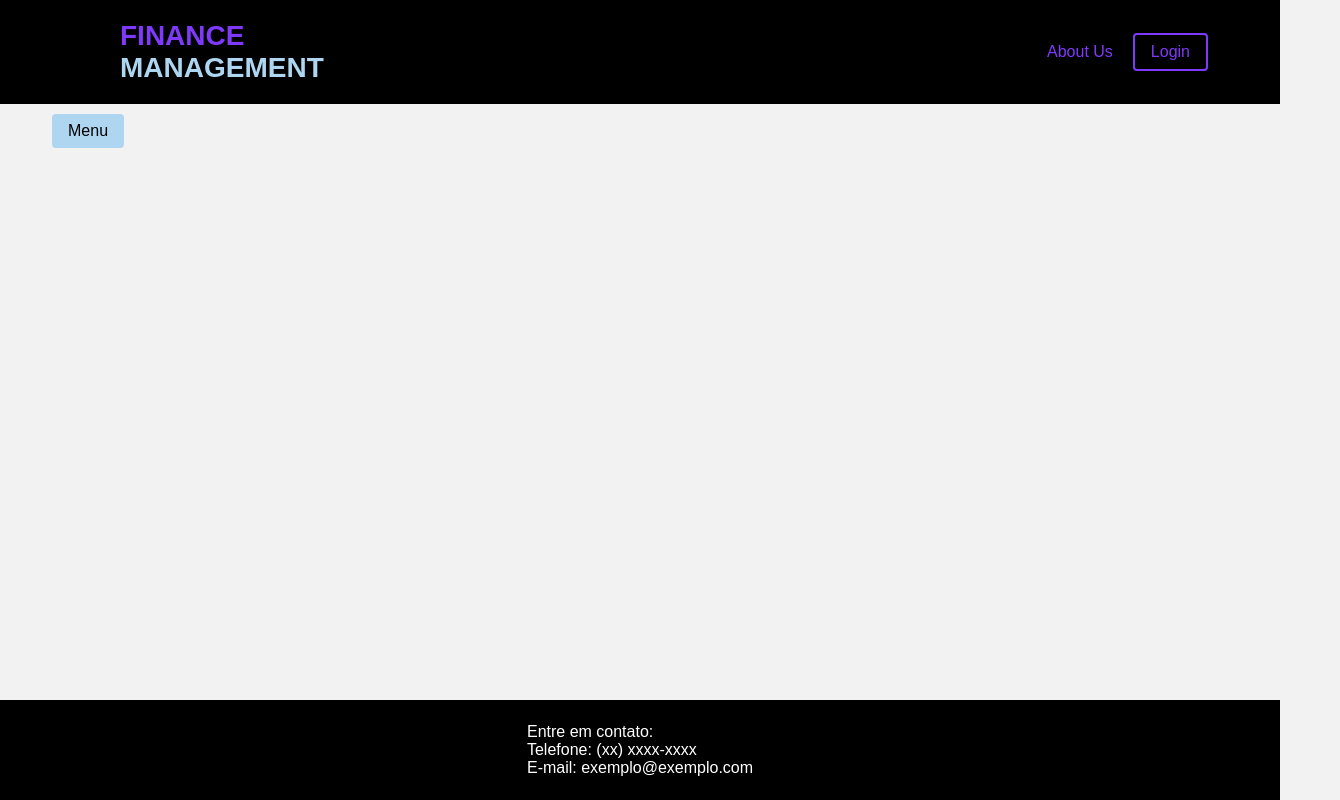
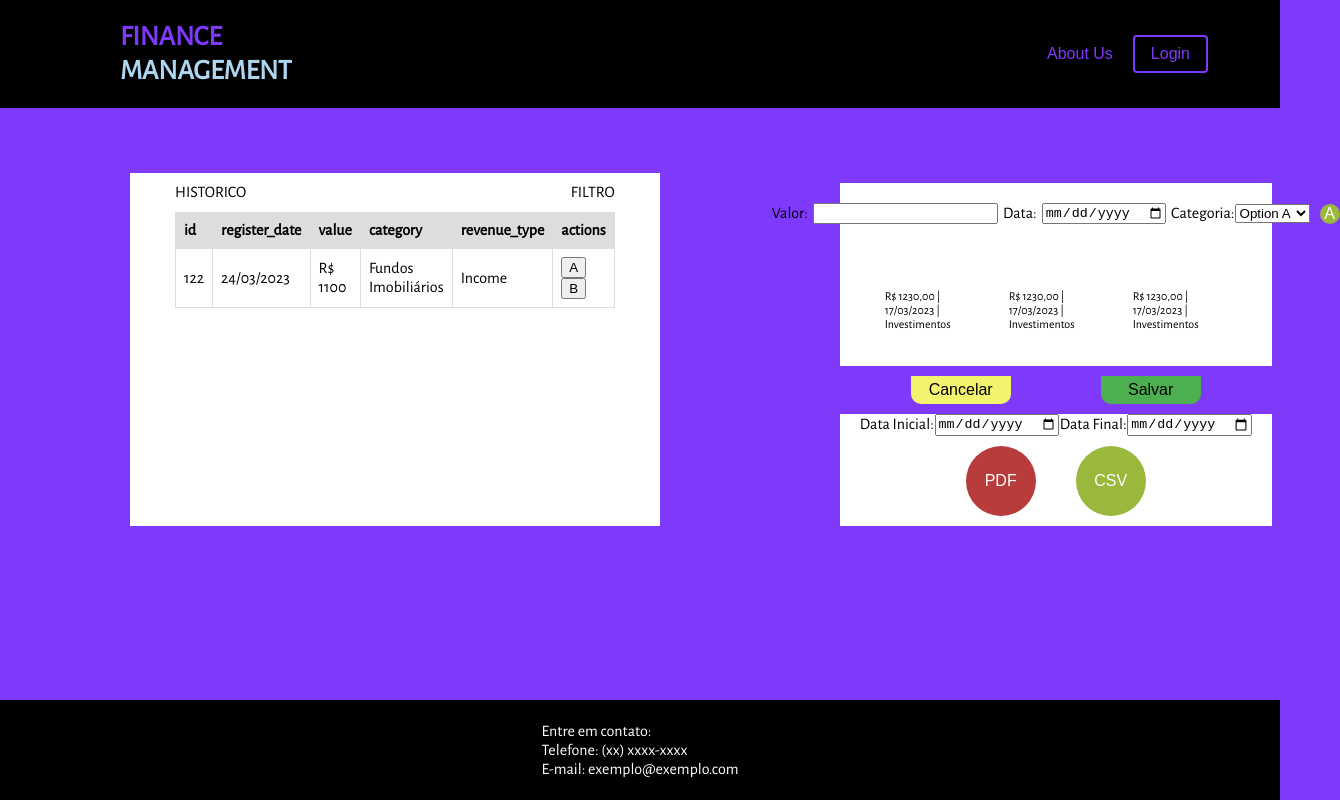
Before and after one commit to andrelsmelo/finance-management, a Next.js app in the folder app/: page /register in a window 1280 px wide. Shown: the whole page, 1340 px wide, since content can reach past the window. Built offline with nearby package versions, Linux system fonts and the light colour scheme.

Commit message:
add register page

```diff
--- a/app/src/pages/register.js
+++ b/app/src/pages/register.js
@@ -1,7 +1,6 @@
 
 import Head from "next/head";
-import '../styles/Home.module.css';
-import Menu from "@/components/Menu";
+import styles from '../styles/Register.module.css';
 
 export default function Register() {
 
@@ -15,8 +14,91 @@ export default function Register() {
                 />
                 <link rel="icon" href="/favicon.ico" />
             </Head>
-            <main>
-                <Menu/>
+            <main className={styles['register-main']}>
+                <section className={styles['register-history']}>
+                    <div className={styles['register-history-header']}>
+                        <div className={styles['register-title']}>
+                            HISTORICO
+                        </div>
+                        <div className={styles['register-history-filter']}>
+                            FILTRO
+                        </div>
+                    </div>
+                    <div className={styles['register-table']}>
+                        <table>
+                            <tbody>
+                                <tr>
+                                    <th>id</th>
+                                    <th>register_date</th>
+                                    <th>value</th>
+                                    <th>category</th>
+                                    <th>revenue_type</th>
+                                    <th>actions</th>
+                                </tr>
+                                <tr>
+                                    <td>122</td>
+                                    <td>24/03/2023</td>
+                                    <td>R$ 1100</td>
+                                    <td>Fundos Imobiliários</td>
+                                    <td>Income</td>
+                                    <td>
+                                        <button>A</button>
+                                        <button>B</button>
+                                    </td>
+                                </tr>
+                            </tbody>
+                        </table>
+                    </div>
+                </section>
+                <section className={styles['register-sidebar']}>
+                    <div className={styles['register-container']}>
+                        <div className={styles['register-input-selections']}>
+                            <label htmlFor="fname">Valor:</label>
+                            <input type="text" id="fname" name="fname" />
+                            <label htmlFor="lname">Data:</label>
+                            <input type="date" id="lname" name="lname" />
+                            <label htmlFor="cars">Categoria:</label>
+                            <select name="cars" id="cars">
+                                <option value="volvo">Option A</option>
+                                <option value="saab">Option B</option>
+                                <option value="mercedes">Option C</option>
+                                <option value="audi">Option D</option>
+                            </select>
+                            <button className={styles['btn-confirm-register']}>A</button>
+                        </div>
+                        <div className={styles['register-selected-inputs']}>
+                            <span>
+                                R$ 1230,00 | 17/03/2023 | Investimentos
+                            </span>
+                            <span>
+                                R$ 1230,00 | 17/03/2023 | Investimentos
+                            </span>
+                            <span>
+                                R$ 1230,00 | 17/03/2023 | Investimentos
+                            </span>
+                        </div>
+                    </div>
+                    <div className={styles['register-buttons']}>
+                        <button>Cancelar</button>
+                        <button>Salvar</button>
+                    </div>
+                    <div className={styles['download-container']}>
+                        <div className={styles['download-input-selections']}>
+                            <label htmlFor="lname">Data Inicial:</label>
+                            <input type="date" id="lname" name="lname" />
+                            <label htmlFor="lname">Data Final:</label>
+                            <input type="date" id="lname" name="lname" />
+                        </div>
+                        <div className={styles['download-icons']}>
+                            <button>
+                                PDF
+                            </button>
+                            <button>
+                                CSV
+                            </button>
+                        </div>
+                    </div>
+                </section>
             </main>
         </div>
     )
--- /dev/null
+++ b/app/src/styles/Register.module.css
@@ -0,0 +1,161 @@
+
+.register-main {
+    display: flex;
+    margin-top: 25px;
+}
+
+.register-history {
+    width: 60%;
+    margin: 40px 80px 0 80px;
+    background-color: white;
+}
+
+.register-history-header {
+    display: flex;
+    justify-content: space-between;
+    margin: 10px 45px;
+}
+
+.register-table {
+    margin: 0 45px 20px;
+    max-height: 50%;
+    overflow-y: scroll;
+}
+
+.register-table table {
+    border-collapse: collapse;
+    width: 100%;
+}
+
+.register-table th {
+    background-color: #ddd;
+    position: sticky;
+    top: 0;
+}
+
+.register-table td,
+.register-table th {
+    border: 1px solid #ddd;
+    padding: 8px;
+    text-align: left;
+}
+
+.register-sidebar {
+    width: 40%;
+    margin: 40px 80px 0 80px;
+}
+
+.register-container {
+    margin: 10px 20px 0;
+    background-color: white;
+}
+
+.register-container input {
+    margin: 0 5px;
+}
+
+.register-download {
+    margin: 20px;
+}
+
+.register-input-selections {
+    margin: 10px;
+    padding: 20px;
+    display: flex;
+    justify-content: center;
+    align-items: center;
+}
+
+.register-selected-inputs {
+    margin: 10px;
+    padding: 20px;
+    display: flex;
+}
+
+.register-selected-inputs span {
+    margin: 5px;
+    font-size: 12px;
+    border-radius: 25px;
+    padding: 10px;
+}
+
+.register-buttons {
+    display: flex;
+    justify-content: center;
+}
+
+.register-buttons button {
+    margin: 0 45px;
+    width: 100px;
+    background-color: #4CAF50;
+    border: none;
+    padding: 5px;
+    text-align: center;
+    text-decoration: none;
+    font-size: 16px;
+    border-radius: 0 0 10px 10px;
+}
+
+.register-buttons button:first-child {
+    margin: 0 45px;
+    width: 100px;
+    background-color: rgb(243, 243, 110);
+    border: none;
+    padding: 5px;
+    text-align: center;
+    text-decoration: none;
+    font-size: 16px;
+    border-radius: 0 0 10px 10px;
+}
+
+.btn-confirm-register {
+    width: 20px;
+    height: 20px;
+    display: flex;
+    justify-content: center;
+    align-items: center;
+    border: none;
+    border-radius: 50px;
+    font-size: 12pt;
+    cursor: pointer;
+    color: white;
+    background: #99B83C;
+    margin-left: 10px;
+}
+
+.download-container {
+    margin: 10px 20px 0;
+    background-color: white;
+}
+
+.download-input-selections {
+    display: flex;
+    justify-content: space-between;
+    align-items: center;
+    margin: 10px 20px;
+}
+
+.download-icons {
+    display: flex;
+    justify-content: center;
+    align-items: center;
+}
+
+.download-icons button{
+    width: 70px;
+    height: 70px;
+    display: flex;
+    justify-content: center;
+    align-items: center;
+    border: none;
+    border-radius: 50px;
+    font-size: 12pt;
+    cursor: pointer;
+    color: white;
+    background: #99B83C;
+    margin: 0 20px 10px;
+}
+
+.download-icons button:first-child {
+    background: #b83c3c;
+}
--- a/app/src/styles/globals.css
+++ b/app/src/styles/globals.css
@@ -6,6 +6,7 @@ html, body {
     width: 100%;
     height: 100%;
     font-family: 'Alegreya Sans', sans-serif;
+    background-color: var(--primary);
 }
 
 header {
@@ -59,100 +60,6 @@ a {
 .color-black {
     color: var(--black);
 }
-
- /* PADDING */
-
- .p-1 {
-    padding: 0.25rem;
- }
-
- .p-2 {
-    padding: 0.5rem;
- }
-
- .p-3 {
-    padding: 0.75rem;
- }
-
- .p-4 {
-    padding: 1rem;
- }
-
- .p-5 {
-    padding: 1.25rem;
- }
-
- .pt-1 {
-    padding-top: 0.25rem;
- }
-
- .pt-2 {
-    padding-top: 0.5rem;
- }
-
- .pt-3 {
-    padding-top: 0.75rem;
- }
-
- .pt-4 {
-    padding-top: 1rem;
- }
-
- .pt-5 {
-    padding-top: 1.25rem;
- }
-
- /* MARGIN */
- .m-1 {
-    margin: 0.25rem;
- }
-
- .m-2 {
-    margin: 0.5rem;
- }
-
- .m-3 {
-    margin: 0.75rem;
- }
-
- .m-4 {
-    margin: 1rem;
- }
-
- .m-5 {
-    margin: 1.25rem;
- }
-
- .mt-1 {
-    margin-top: 0.25rem;
- }
-
- .mt-2 {
-    margin-top: 0.5rem;
- }
-
- .mt-3 {
-    margin-top: 0.75rem;
- }
-
- .mt-4 {
-    margin-top: 1rem;
- }
-
- .mt-5 {
-    margin-top: 1.25rem;
- }
-
-
- *{
-   margin: 0;
-   padding: 0;
- }
-
- body {
-   font-family: Arial;
-   background-color: #f2f2f2;
- }
 
  #forms_container {
    background-color: white;
```
